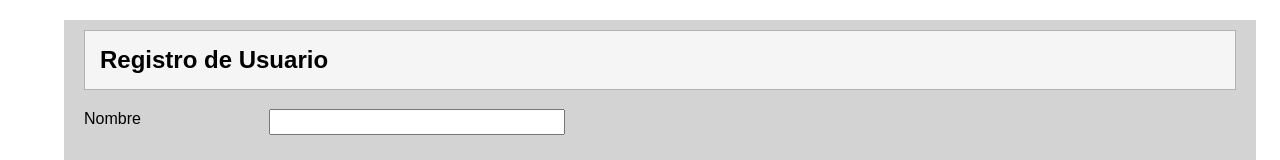
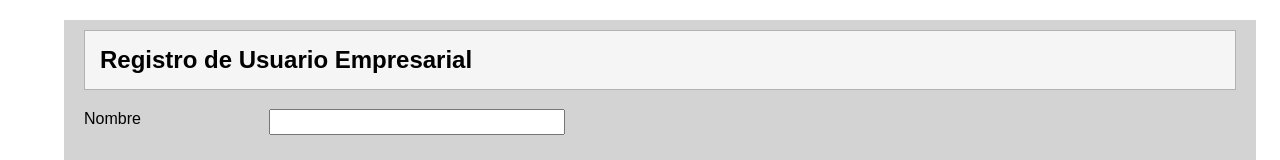
Before and after one commit to AleChacon34/AgileWare-Solutions---Proyecto, a plain HTML site: page Bolsa de Empleo/Sistema - Ingreso y Registro/Registro de Usuario Empresarial/registrousuEmpresaria.html in a window 1280 px wide. Shown: the top 160 px of the page. Drawn offline with Linux system fonts and the light colour scheme.

Commit message:
Cambios en usuario empresarial

```diff
--- a/Bolsa de Empleo/Sistema - Ingreso y Registro/Registro de Usuario Empresarial/registrousuEmpresaria.html
+++ b/Bolsa de Empleo/Sistema - Ingreso y Registro/Registro de Usuario Empresarial/registrousuEmpresaria.html
@@ -7,7 +7,7 @@
 <body>
     <main>
         <form>
-            <h2>Registro de Usuario</h2>
+            <h2>Registro de Usuario Empresarial</h2>
                 <div>
                     <p>Nombre</p>
                     <input type="text" placeholder=""/>
```
